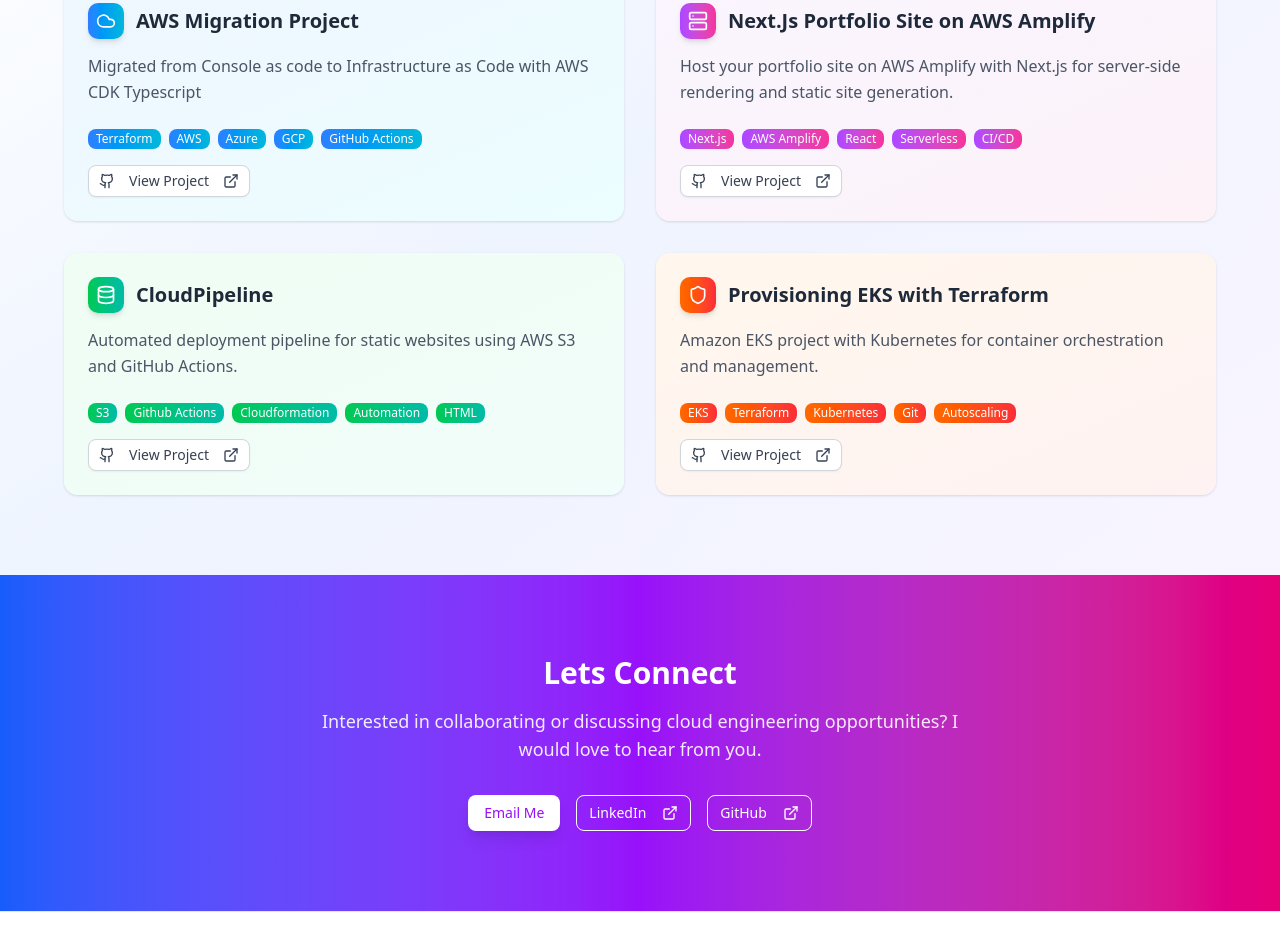
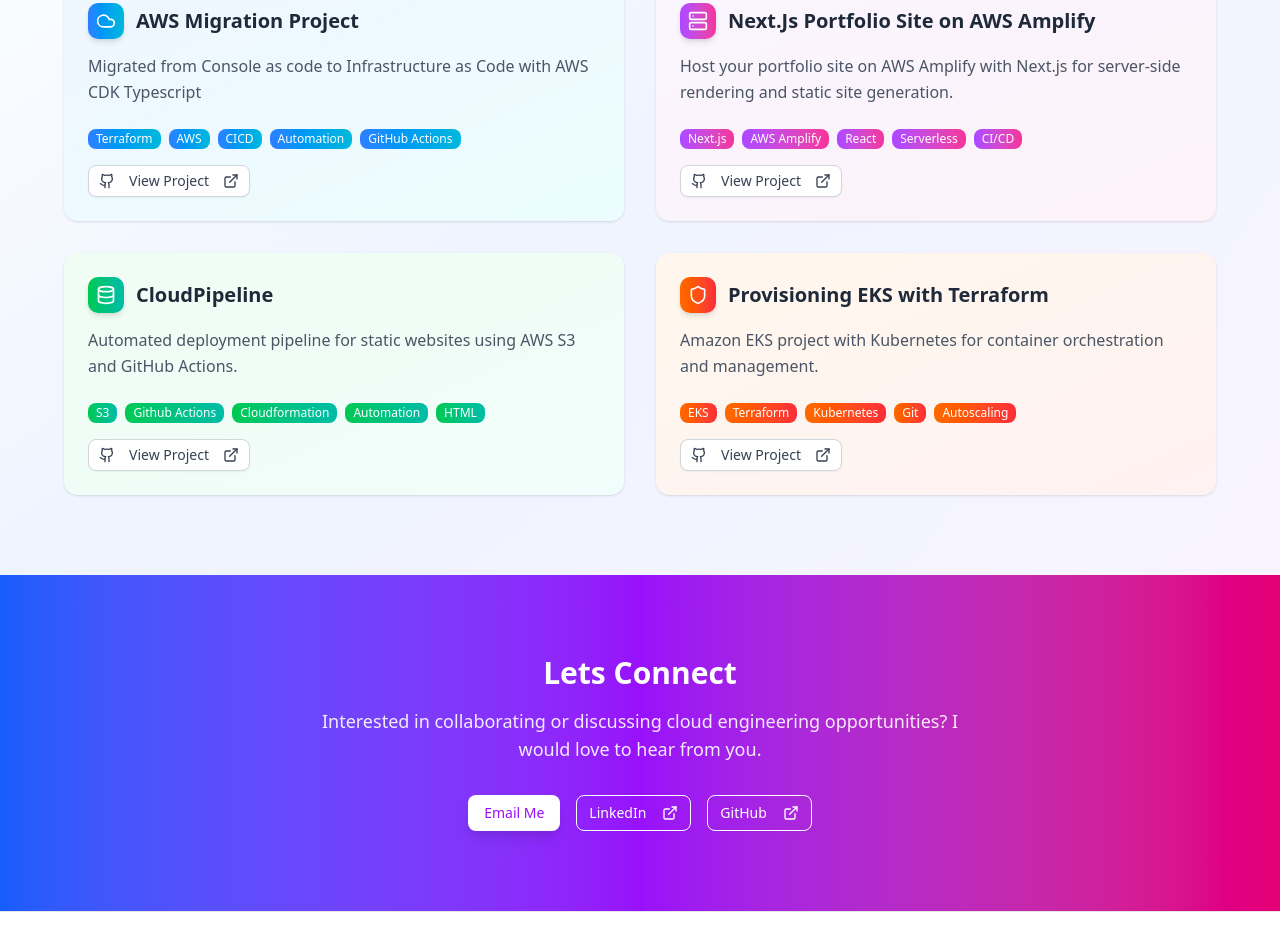
Before and after one commit to jihad0822/portfolio, a Next.js app in the folder portfolio/: page / in a window 1280 px wide. Shown: the part 920-1846 px from the top of the page. Built offline with nearby package versions, Linux system fonts and the light colour scheme.

Commit message:
changed website info

```diff
--- a/portfolio/src/app/page.tsx
+++ b/portfolio/src/app/page.tsx
@@ -11,7 +11,7 @@ export default function Portfolio() {
       title: "AWS Migration Project",
       description:
         "Migrated from Console as code to Infrastructure as Code with AWS CDK Typescript",
-      technologies: ["Terraform", "AWS", "Azure", "GCP", "GitHub Actions"],
+      technologies: ["Terraform", "AWS", "CICD", "Automation", "GitHub Actions"],
       link: "https://github.com/jihad0822/techhealth-migration",
       icon: <Cloud className="h-5 w-5" />,
     },
```
